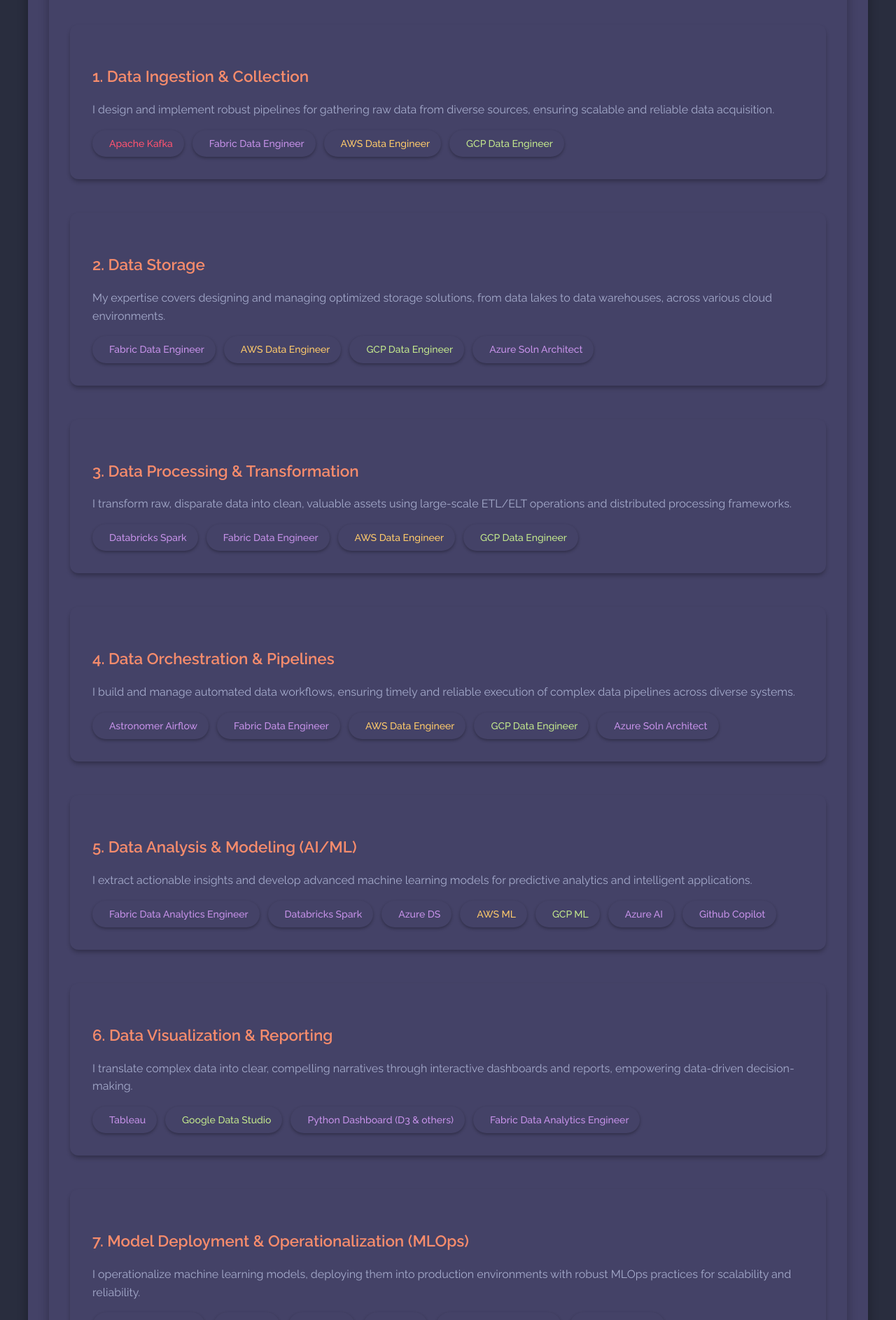
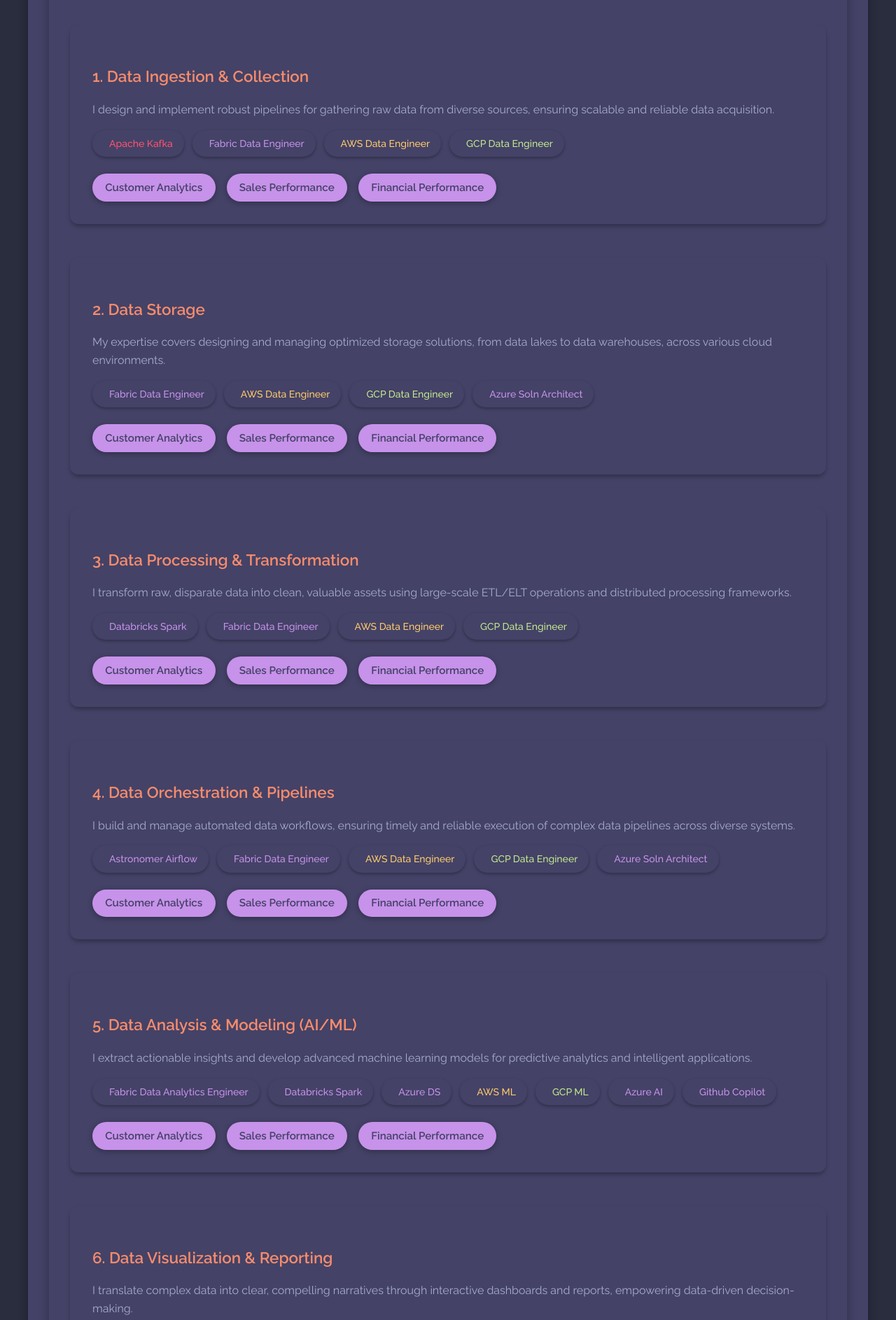
Before and after one commit to brt-rj/barati-dev.github.io, a Jekyll site: the page built from skills.html, in a window 1280 px wide. Shown: the part 537-2423 px from the top of the page at 70% size. Built offline with Jekyll 4.4.1, drawn with Linux system fonts in a browser that asks for light colours; some of the changed text lies outside the part shown.

Commit message:
Link skills to projects

```diff
--- a/assets/css/style.scss
+++ b/assets/css/style.scss
@@ -573,6 +573,35 @@ ul li::before {
   }
 }
 
+.project-links {
+    margin-top: 1.5rem;
+    display: flex;
+    gap: 1rem;
+    flex-wrap: wrap;
+}
+
+.skill-btn {
+    background: $primary-accent;
+    color: $surface-color;
+    font-size: 0.95rem;
+    font-weight: 600;
+    padding: 0.5em 1.2em;
+    border-radius: 999px;
+    text-decoration: none;
+    box-shadow: 0 2px 8px $shadow-color;
+    transition: background 0.2s, color 0.2s, box-shadow 0.2s;
+    border: none;
+    display: inline-block;
+    cursor: pointer;
+
+    &:hover {
+        background: $primary-accent-light;
+        color: $bg-color;
+        box-shadow: 0 4px 12px $shadow-color;
+        text-decoration: none;
+    }
+}
+
 .dashboard-container {
   width: 100%;
   margin: 0 auto;
--- a/skills.html
+++ b/skills.html
@@ -31,6 +31,11 @@ permalink: /skills/
                         <i class="fab fa-google"></i> GCP Data Engineer
                     </span>
                 </div>
+                <div class="project-links">
+                    <a href="/projects/customer-analytics/" class="skill-btn">Customer Analytics</a>
+                    <a href="/projects/sales-performance/" class="skill-btn">Sales Performance</a>
+                    <a href="/projects/financial-performance/" class="skill-btn">Financial Performance</a>
+                </div>
             </div>
 
             <div class="flow-step">
@@ -50,6 +55,11 @@ permalink: /skills/
                         <i class="fab fa-azure"></i> Azure Soln Architect
                     </span>
                 </div>
+                <div class="project-links">
+                    <a href="/projects/customer-analytics/" class="skill-btn">Customer Analytics</a>
+                    <a href="/projects/sales-performance/" class="skill-btn">Sales Performance</a>
+                    <a href="/projects/financial-performance/" class="skill-btn">Financial Performance</a>
+                </div>
             </div>
 
             <div class="flow-step">
@@ -68,6 +78,11 @@ permalink: /skills/
                     <span class="skill-tag" data-vendor="google">
                         <i class="fab fa-google"></i> GCP Data Engineer
                     </span>
+                </div>
+                <div class="project-links">
+                    <a href="/projects/customer-analytics/" class="skill-btn">Customer Analytics</a>
+                    <a href="/projects/sales-performance/" class="skill-btn">Sales Performance</a>
+                    <a href="/projects/financial-performance/" class="skill-btn">Financial Performance</a>
                 </div>
             </div>
 
@@ -90,6 +105,11 @@ permalink: /skills/
                     <span class="skill-tag" data-vendor="azure">
                         <i class="fab fa-azure"></i> Azure Soln Architect
                     </span>
+                </div>
+                <div class="project-links">
+                    <a href="/projects/customer-analytics/" class="skill-btn">Customer Analytics</a>
+                    <a href="/projects/sales-performance/" class="skill-btn">Sales Performance</a>
+                    <a href="/projects/financial-performance/" class="skill-btn">Financial Performance</a>
                 </div>
             </div>
 
@@ -119,6 +139,11 @@ permalink: /skills/
                         <i class="fab fa-github"></i> Github Copilot
                     </span>
                 </div>
+                <div class="project-links">
+                    <a href="/projects/customer-analytics/" class="skill-btn">Customer Analytics</a>
+                    <a href="/projects/sales-performance/" class="skill-btn">Sales Performance</a>
+                    <a href="/projects/financial-performance/" class="skill-btn">Financial Performance</a>
+                </div>
             </div>
 
             <div class="flow-step">
@@ -137,6 +162,11 @@ permalink: /skills/
                     <span class="skill-tag" data-vendor="microsoft">
                         <i class="fab fa-microsoft"></i> Fabric Data Analytics Engineer
                     </span>
+                </div>
+                <div class="project-links">
+                    <a href="/projects/customer-analytics/" class="skill-btn">Customer Analytics</a>
+                    <a href="/projects/sales-performance/" class="skill-btn">Sales Performance</a>
+                    <a href="/projects/financial-performance/" class="skill-btn">Financial Performance</a>
                 </div>
             </div>
 
@@ -163,6 +193,11 @@ permalink: /skills/
                         <i class="fab fa-github"></i> Github Actions
                     </span>
                 </div>
+                <div class="project-links">
+                    <a href="/projects/customer-analytics/" class="skill-btn">Customer Analytics</a>
+                    <a href="/projects/sales-performance/" class="skill-btn">Sales Performance</a>
+                    <a href="/projects/financial-performance/" class="skill-btn">Financial Performance</a>
+                </div>
             </div>
 
             <div class="flow-step">
@@ -181,6 +216,11 @@ permalink: /skills/
                     <span class="skill-tag" data-vendor="kubernetes">
                         <i class="fab fa-kubernetes"></i> Kubernetes Admin
                     </span>
+                </div>
+                <div class="project-links">
+                    <a href="/projects/customer-analytics/" class="skill-btn">Customer Analytics</a>
+                    <a href="/projects/sales-performance/" class="skill-btn">Sales Performance</a>
+                    <a href="/projects/financial-performance/" class="skill-btn">Financial Performance</a>
                 </div>
             </div>
 
@@ -201,17 +241,12 @@ permalink: /skills/
                         <i class="fab fa-kubernetes"></i> Kubernetes Admin
                     </span>
                 </div>
-            </div>
-        </div>
-    </section>
-</div>
-    </section>
-</div>
-                    </span>
+                <div class="project-links">
+                    <a href="/projects/customer-analytics/" class="skill-btn">Customer Analytics</a>
+                    <a href="/projects/sales-performance/" class="skill-btn">Sales Performance</a>
+                    <a href="/projects/financial-performance/" class="skill-btn">Financial Performance</a>
                 </div>
             </div>
         </div>
     </section>
 </div>
-    </section>
-</div>
```
